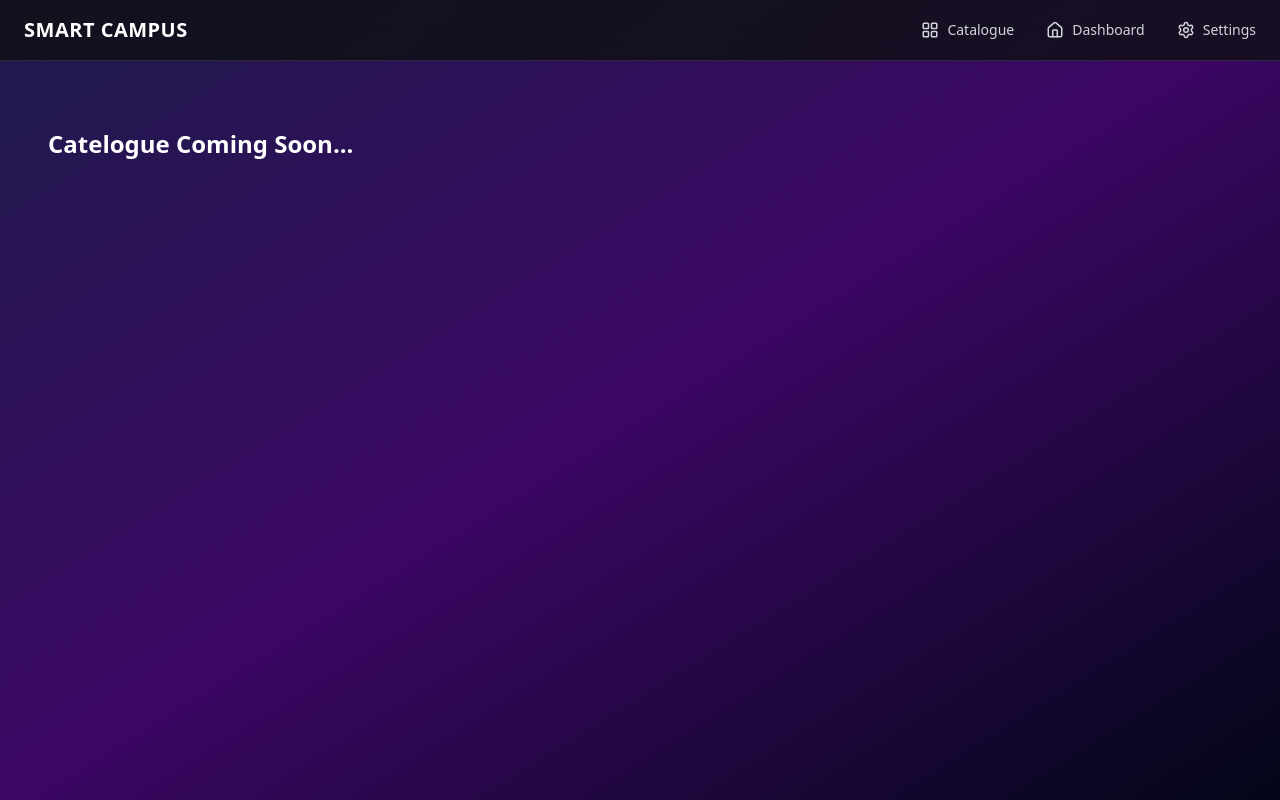
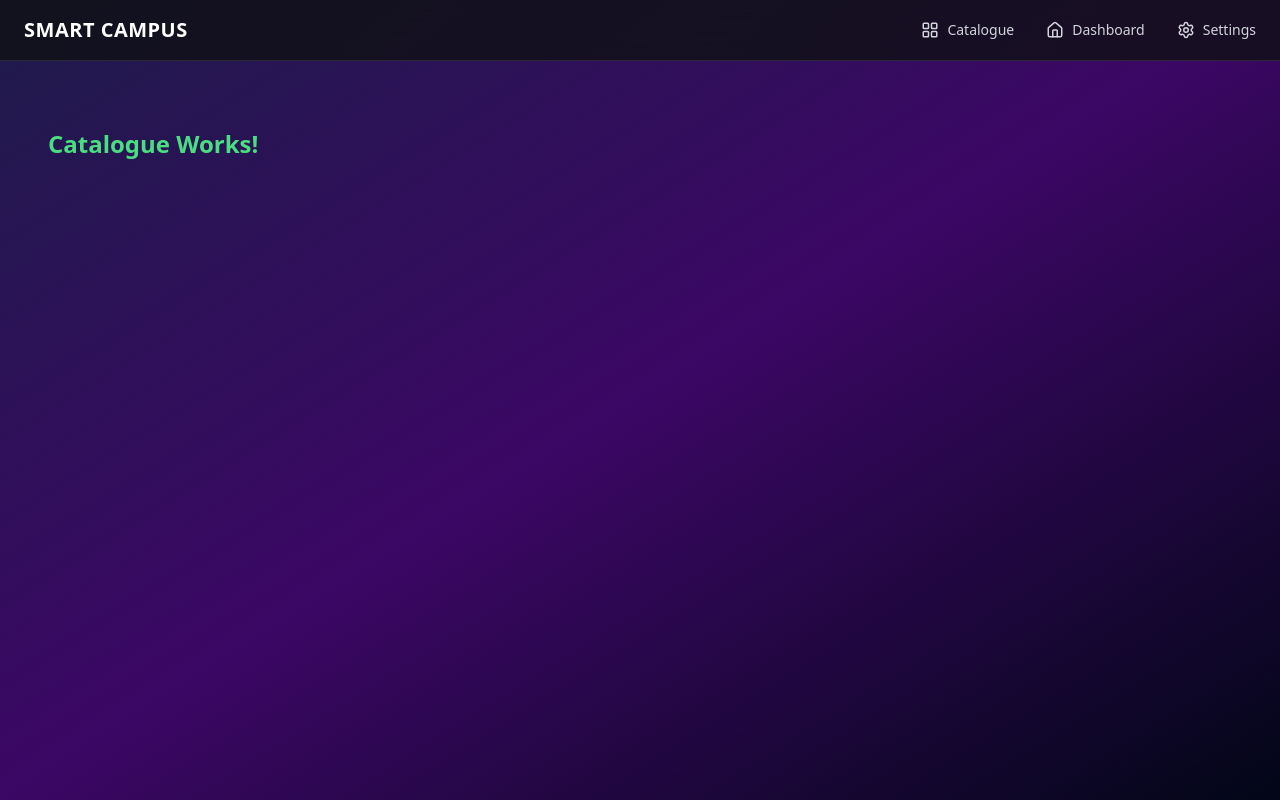
Before and after one commit to dhushan7/it3030-paf-2026-smart-campus-group-wd-1.1-12, a React app in the folder frontend/: page /catalogue in a window 1280 px wide. Built offline with nearby package versions, Linux system fonts and the light colour scheme; the HTML template or start-up script is replaced by a standard one.

Commit message:
route booking pages through consolidated bookings screen

```diff
--- a/frontend/src/App.jsx
+++ b/frontend/src/App.jsx
@@ -1,6 +1,9 @@
-import React from 'react';
-import { Routes, Route, Navigate } from 'react-router-dom';
-import Navbar from './components/layout/Navbar';
+import React from "react";
+import { Navigate, Route, Routes } from "react-router-dom";
+import Navbar from "./components/layout/Navbar";
+
+// Booking components
+import BookingsPage from "./components/bookings/BookingsPage";
 
 function App() {
   return (
@@ -10,10 +13,17 @@ function App() {
       {/* Main content */}
       <main className="flex-grow pt-24 px-4 pb-12 w-full max-w-7xl mx-auto">
         <Routes>
-          <Route path="/" element={<div className="p-8 text-2xl font-bold">SMART CAMPUS</div>} />
-          <Route path="/catalogue" element={<div className="p-8 text-2xl font-bold">Catelogue Coming Soon...</div>} />
-          <Route path="/dashboard" element={<div className="p-8 text-2xl font-bold">Dashboard Coming Soon...</div>} />
-          <Route path="/settings" element={<div className="p-8 text-2xl font-bold">Settings Coming Soon...</div>} />
+          {/* Test routes */}
+          <Route path="/" element={<div className="p-8 text-2xl font-bold text-red-400">Home Works!</div>} />
+          <Route path="/catalogue" element={<div className="p-8 text-2xl font-bold text-green-400">Catalogue Works!</div>} />
+          <Route path="/dashboard" element={<div className="p-8 text-2xl font-bold text-blue-400">Dashboard Works!</div>} />
+          <Route path="/settings" element={<div className="p-8 text-2xl font-bold text-yellow-400">Settings Works!</div>} />
+
+          {/* Booking routes */}
+          <Route path="/bookings" element={<BookingsPage />} />
+          <Route path="/bookings/new" element={<Navigate to="/bookings#new-booking" replace />} />
+          <Route path="/bookings/mine" element={<Navigate to="/bookings#my-bookings" replace />} />
+          <Route path="/admin/bookings" element={<Navigate to="/bookings#admin-bookings" replace />} />
         </Routes>
       </main>
     </div>
```
